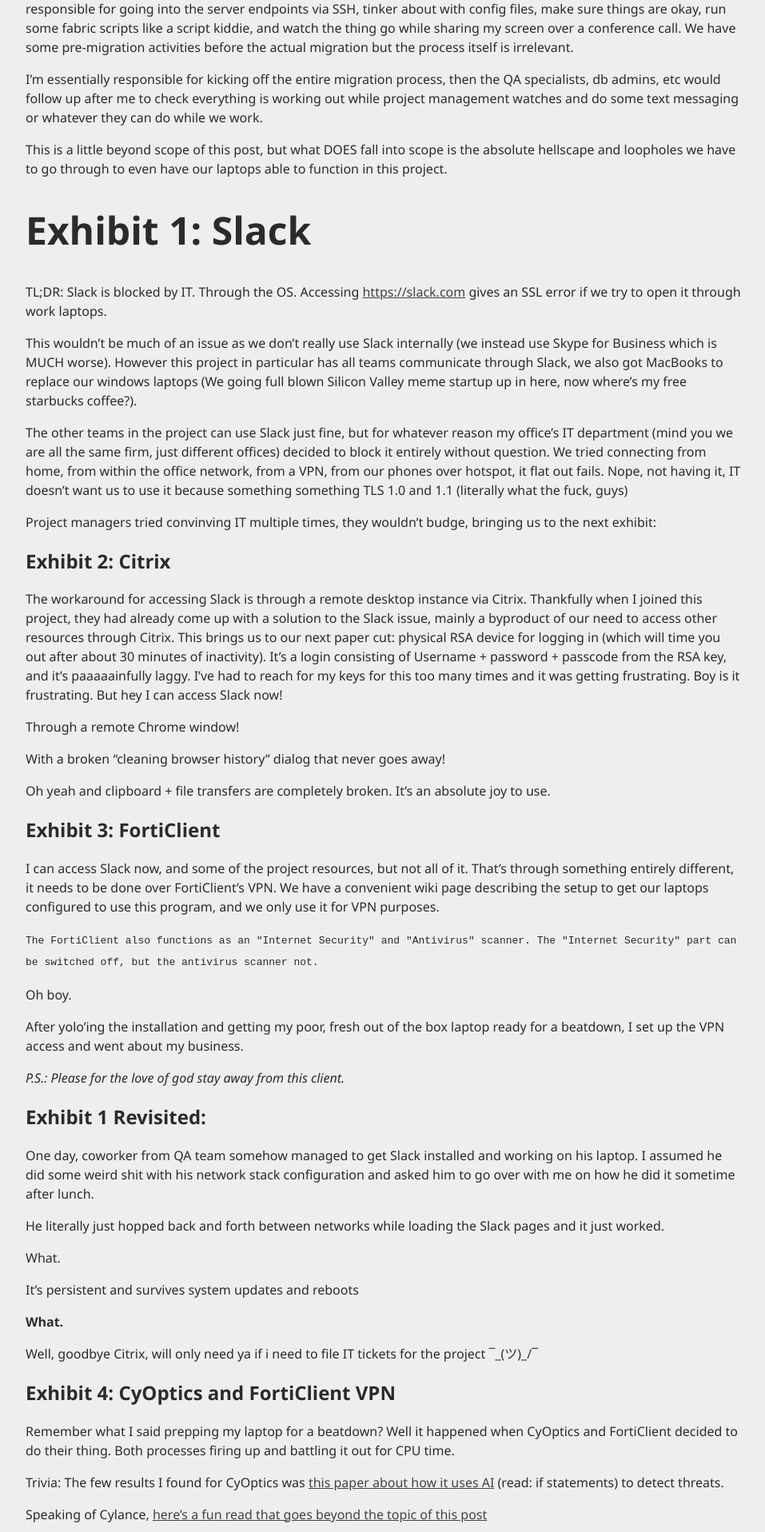
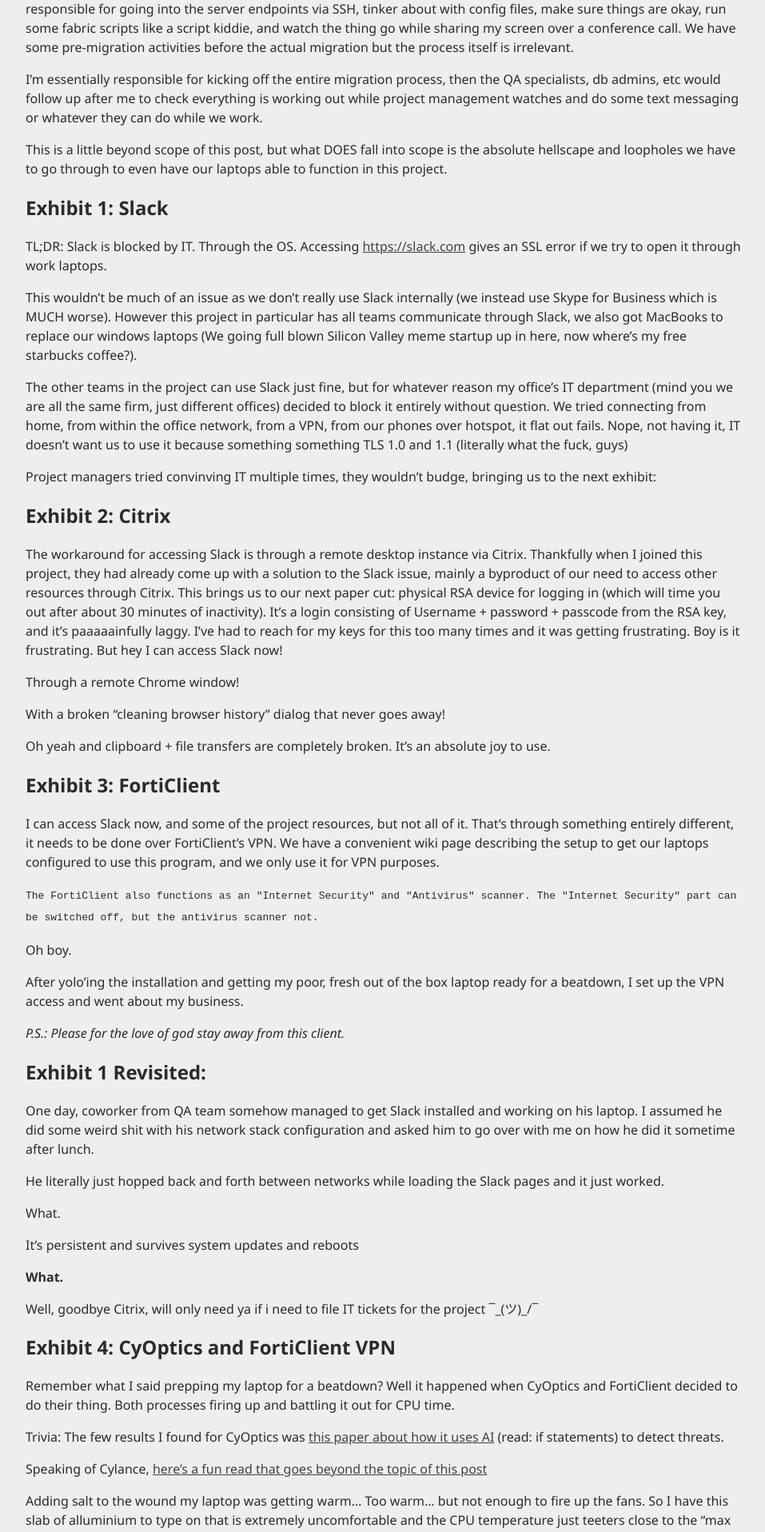
Before and after one commit to victorvalenca/victorvalenca.github.io, a Jekyll site: the page built from _posts/2019-05-21-Security-Death-By-Papercuts.md, in a window 1280 px wide. Shown: the part 469-2385 px from the top of the page at 80% size, without its empty margins (160-1117 px from the left). Built offline with Jekyll 4.4.1, drawn with Linux system fonts in a browser that asks for light colours.

Commit message:
Headings are hard, man

```diff
--- a/_posts/2019-05-21-Security-Death-By-Papercuts.md
+++ b/_posts/2019-05-21-Security-Death-By-Papercuts.md
@@ -14,7 +14,7 @@
 
 This is a little beyond scope of this post, but what DOES fall into scope is the absolute hellscape and loopholes we have to go through to even have our laptops able to function in this project.
 
-# Exhibit 1: Slack
+## Exhibit 1: Slack
 TL;DR: Slack is blocked by IT. Through the OS. Accessing [https://slack.com](https://slack.com) gives an SSL error if we try to open it through work laptops.
 
 This wouldn’t be much of an issue as we don’t really use Slack internally (we instead use Skype for Business which is MUCH worse). However this project in particular has all teams communicate through Slack, we also got MacBooks to replace our windows laptops (We going full blown Silicon Valley meme startup up in here, now where’s my free starbucks coffee?).
```
